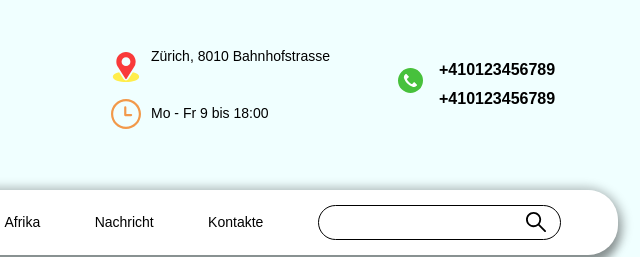
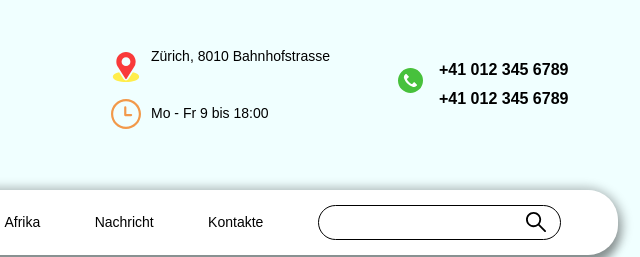
Before and after one commit to SanechekAleksandrov/travelling-dist, a plain HTML site: page shengen.html in a window 1280 px wide. Shown: the top 257 px of the page, 622-1262 px from the left. Drawn offline with Linux system fonts and the light colour scheme; files whose address does not match are found by name.

Commit message:
Update shengen.html

```diff
--- a/shengen.html
+++ b/shengen.html
@@ -32,8 +32,8 @@
                   </div>
                </div>
                <div class="header-top__contacts-phone contacts-phone">
-                  <a class="header-top__contacts-phonelink" href="tel:+410123456789">+410123456789</a>
-                  <a class="header-top__contacts-phonelink" href="tel:+410123456789">+410123456789</a>
+                  <a class="header-top__contacts-phonelink" href="tel:+410123456789">+41 012 345 6789</a>
+                  <a class="header-top__contacts-phonelink" href="tel:+410123456789">+41 012 345 6789</a>
                </div>
             </div>
             <button class="header-top__btn btn-menu">
```
